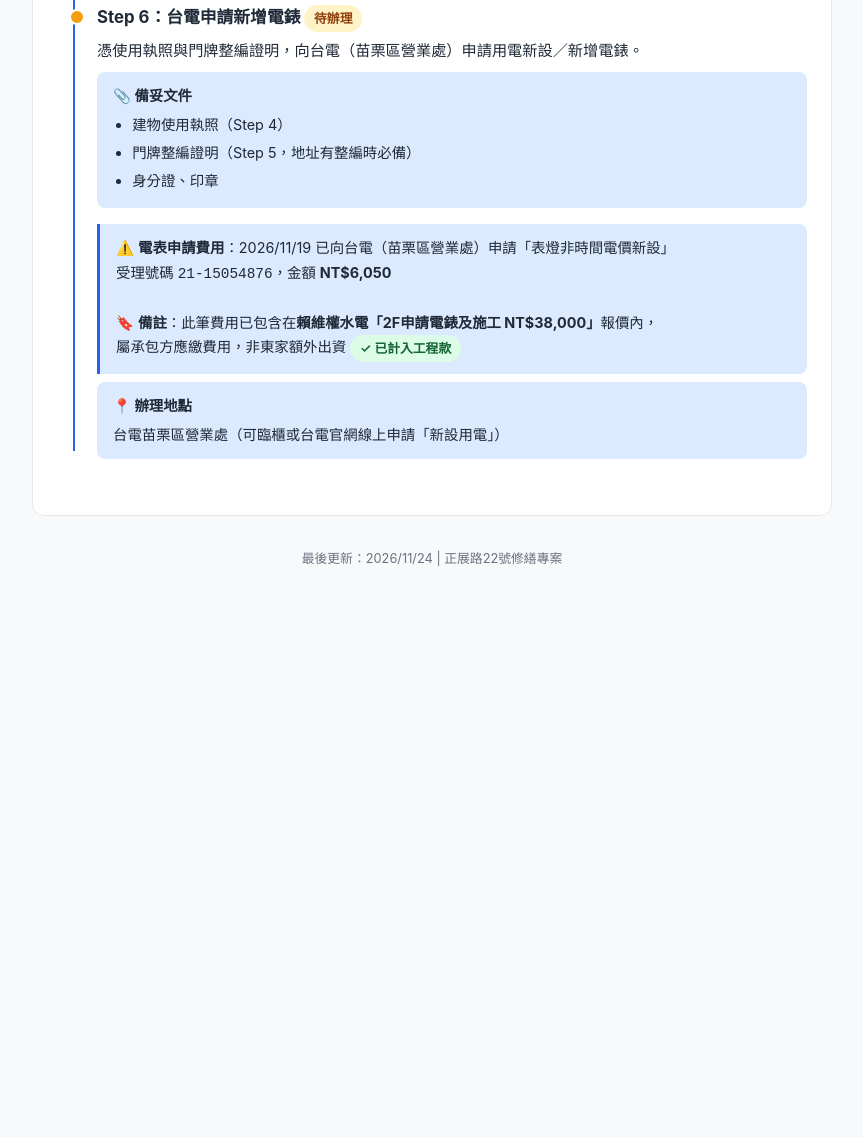
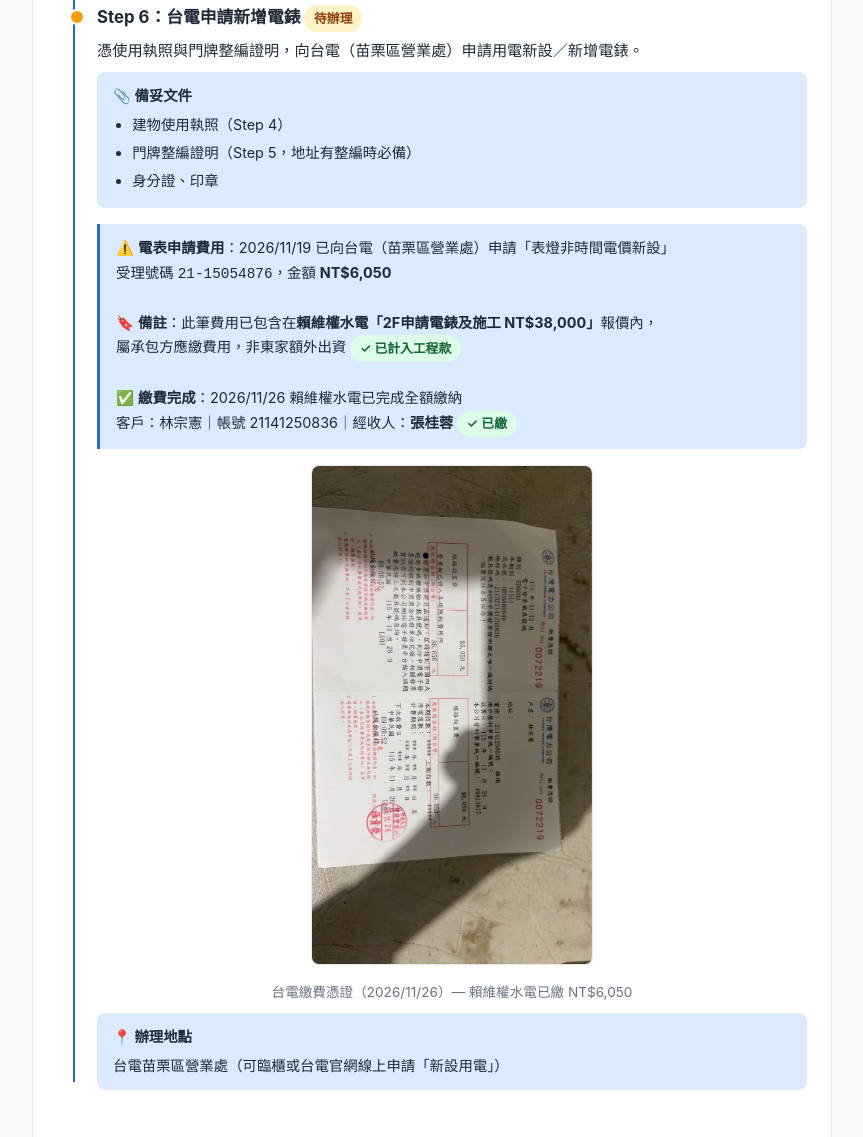
Before and after one commit to jackytslin8/Building-occupancy-permit, a plain HTML site: page index.html in a window 1280 px wide. Shown: the part 2283-3420 px from the top of the page, without its empty margins (208-1071 px from the left). Before the commit the page ends 2885 px from the top, so only its background shows below. Drawn offline with Linux system fonts and the light colour scheme.

Commit message:
Update index.html with payment receipt info

```diff
--- a/index.html
+++ b/index.html
@@ -316,7 +316,13 @@
                         ⚠️ <b>電表申請費用</b>：2026/11/19 已向台電（苗栗區營業處）申請「表燈非時間電價新設」<br>
                         受理號碼 <code>21-15054876</code>，金額 <b>NT$6,050</b><br><br>
                         🔖 <b>備註</b>：此筆費用已包含在<strong>賴維權水電「2F申請電錶及施工 NT$38,000」</strong>報價內，<br>
-                        屬承包方應繳費用，非東家額外出資 <span class="badge badge-done">✓ 已計入工程款</span>
+                        屬承包方應繳費用，非東家額外出資 <span class="badge badge-done">✓ 已計入工程款</span><br><br>
+                        ✅ <b>繳費完成</b>：2026/11/26 賴維權水電已完成全額繳納<br>
+                        客戶：林宗憲｜帳號 21141250836｜經收人：<b>張桂蓉</b> <span class="badge badge-done">✓ 已繳</span>
+                    </div>
+                    <div class="photo-section">
+                        <img src="電錶繳費憑證.jpg" alt="台電新增電表繳費憑證" onclick="window.open(this.src)">
+                        <div class="caption">台電繳費憑證（2026/11/26）— 賴維權水電已繳 NT$6,050</div>
                     </div>
                     <div class="docs">
                         <strong>📍 辦理地點</strong>
```
